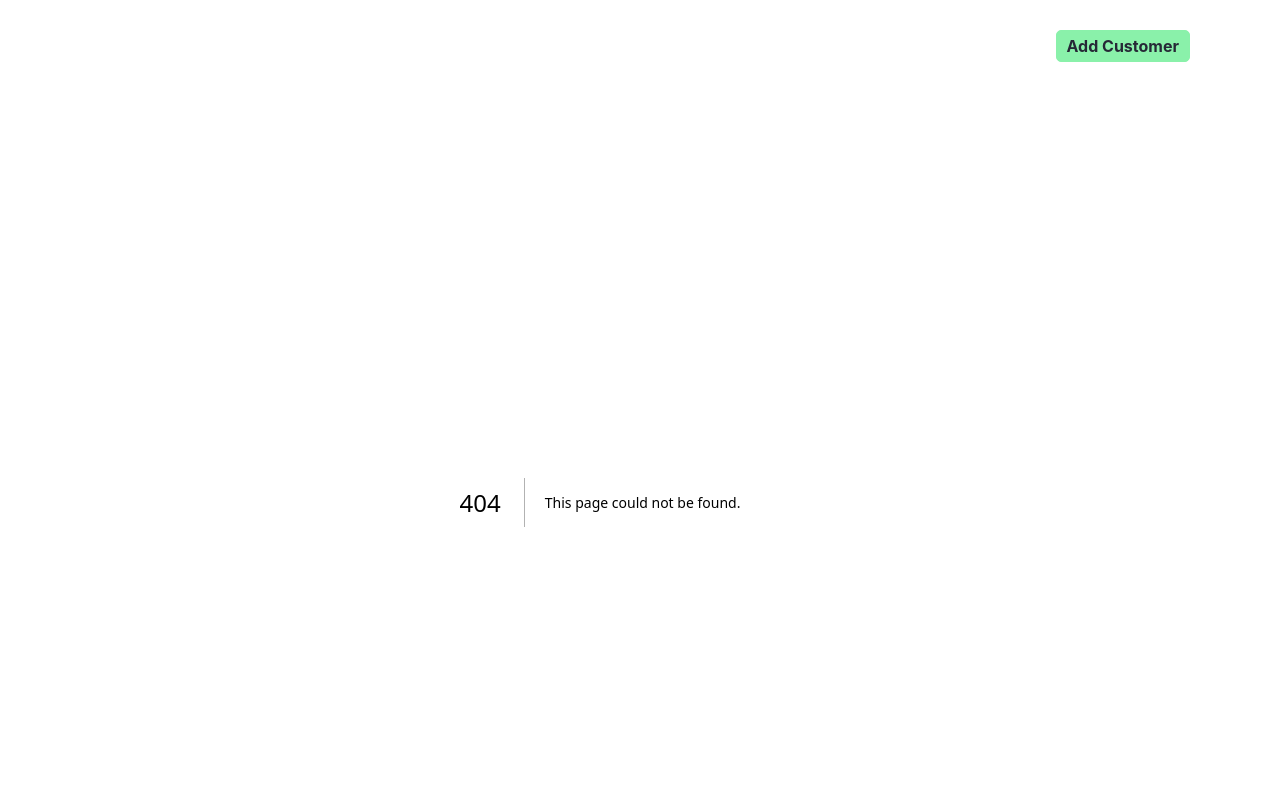
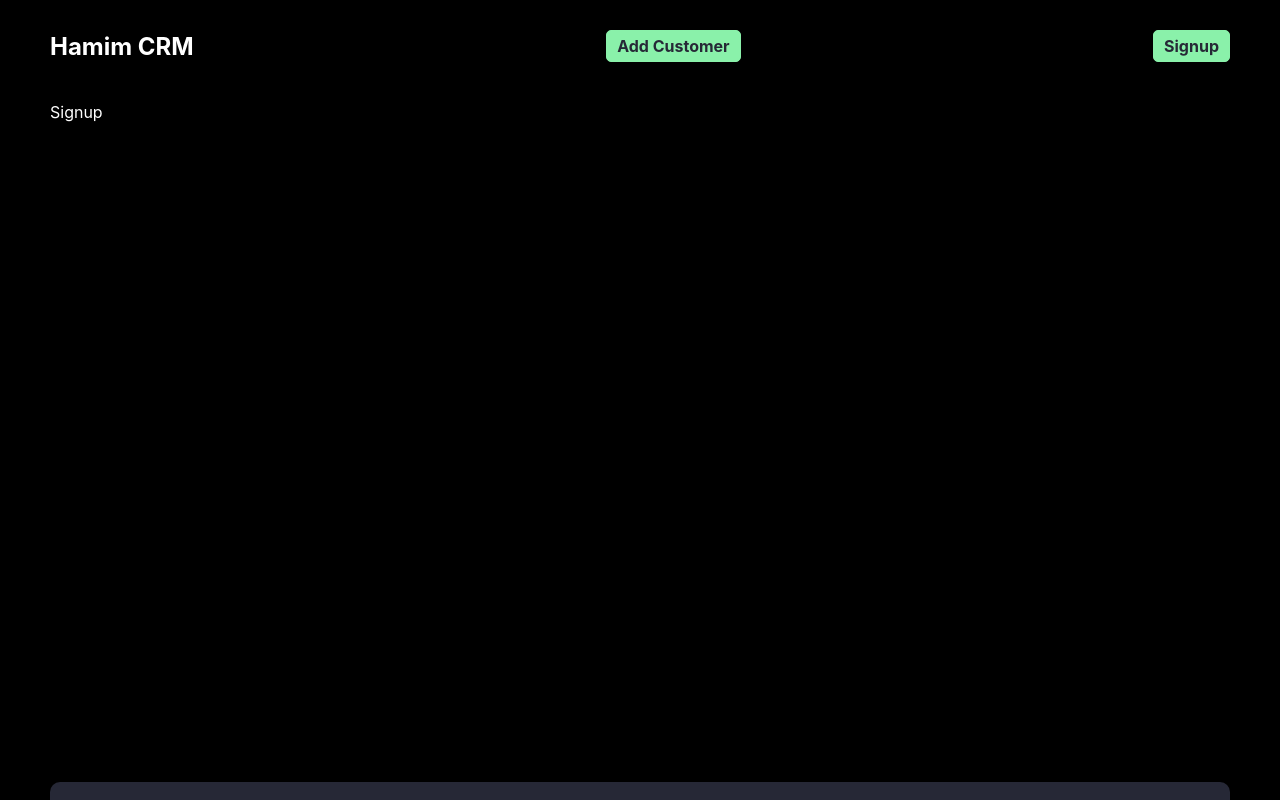
Before and after one commit to hadismtb/learning-crm-app, a Next.js app: page /signup in a window 1280 px wide. Before the commit this address had no page. Shown: the top 800 px of the page. Built offline with nearby package versions, Linux system fonts and the light colour scheme.

Commit message:
feat(signup): create signup rout and put link to it in header

```diff
--- a/components/layout/Layout.js
+++ b/components/layout/Layout.js
@@ -6,6 +6,7 @@ function Layout({ children }) {
       <header className="header">
         <h2>Hamim CRM</h2>
         <Link href="/add-customer">Add Customer</Link>
+        <Link href="/signup">Signup</Link>
       </header>
       <div className="main">{children}</div>
       <footer className="footer">Next.js | CRM Project</footer>
--- /dev/null
+++ b/pages/signup.js
@@ -0,0 +1,5 @@
+function Signup() {
+  return <div style={{ color: "white" }}>Signup</div>;
+}
+
+export default Signup;
```
